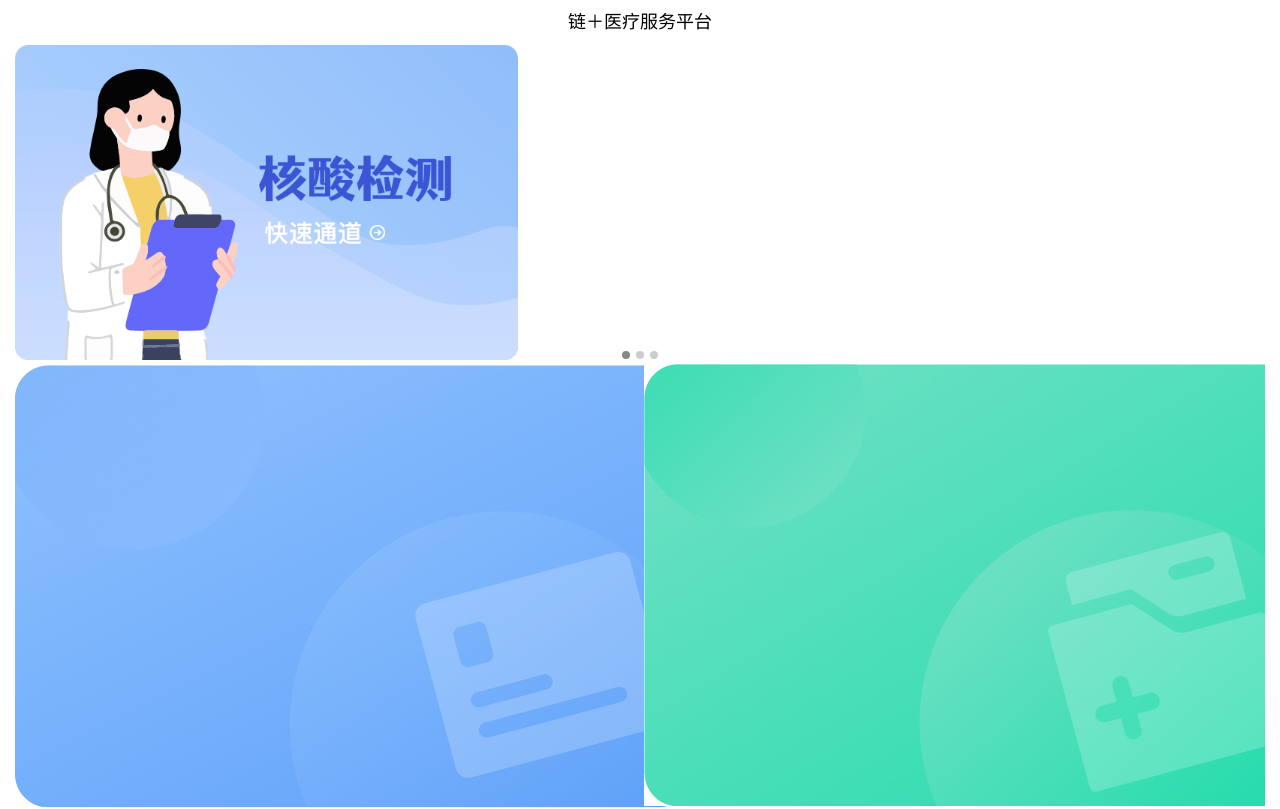
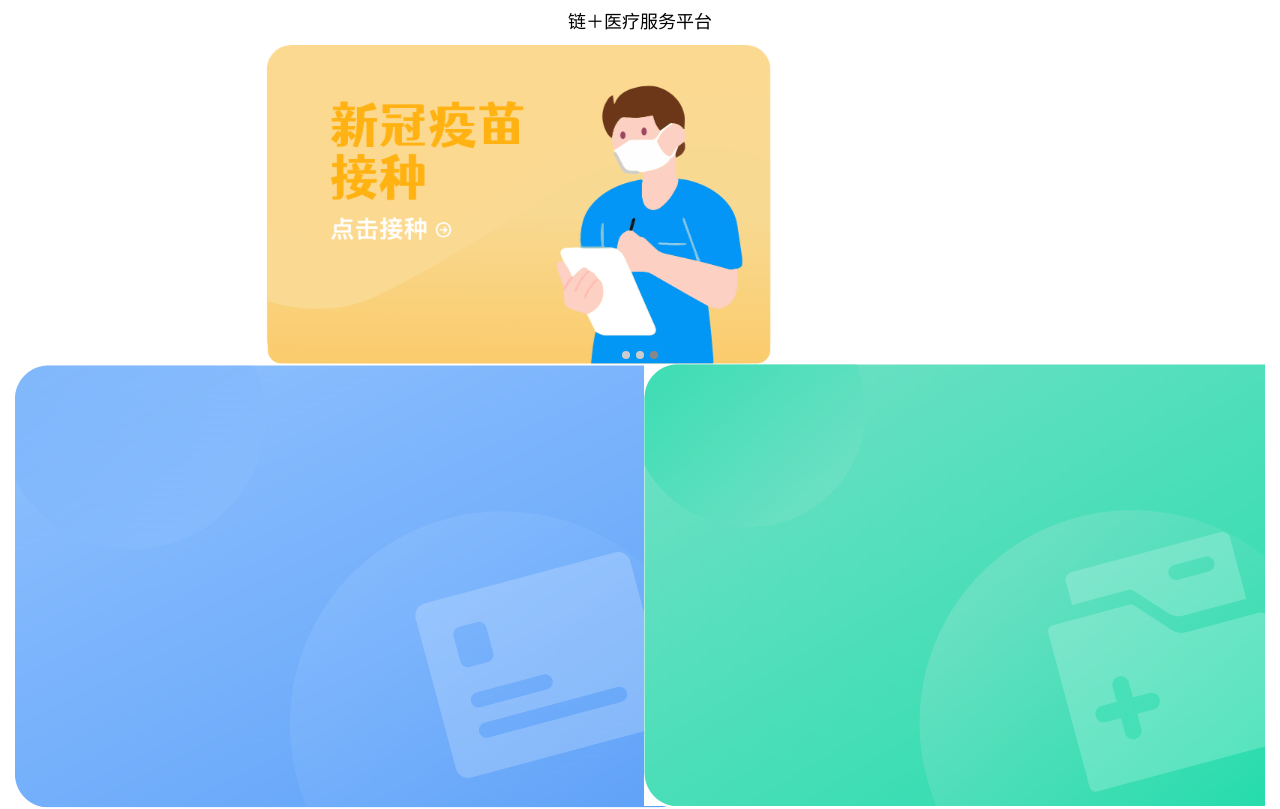
Before and after one commit to podiumdesu/webank-hospital, a React (Vite) app in the folder frontend/: page / in a window 1280 px wide. Shown: the top 809 px of the page. Built offline with nearby package versions, Linux system fonts and the light colour scheme.

Commit message:
Fix: fix carousel

```diff
--- a/frontend/src/pages/MainPage/index.jsx
+++ b/frontend/src/pages/MainPage/index.jsx
@@ -53,19 +53,13 @@
 })));
 const otherItems = await getSectionItems(otherIcons);
 const personalItems = await getSectionItems(personalIcons);
+const carouselData = await Promise.all(['covidTest', 'covidMask', 'covidVacci'].map(async i => {
+  return (await modules[`../../images/mainPage/carousel-${i}.png`]()).default
+}))
 
 class App extends React.Component {
   state = {
-    carouselData: [],
     imgHeight: 176,
-  }
-
-  async componentDidMount() {
-    this.setState({
-      carouselData: await Promise.all(['covidTest', 'covidMask', 'covidVacci'].map(async i => {
-        return (await modules[`../../images/mainPage/carousel-${i}.png`]()).default
-      })),
-    });
   }
 
   render() {
@@ -76,7 +70,7 @@
             autoplay
             infinite
           >
-            {this.state.carouselData.map(val => (
+            {carouselData.map(val => (
               <a
                 key={val}
                 href='/'
```
